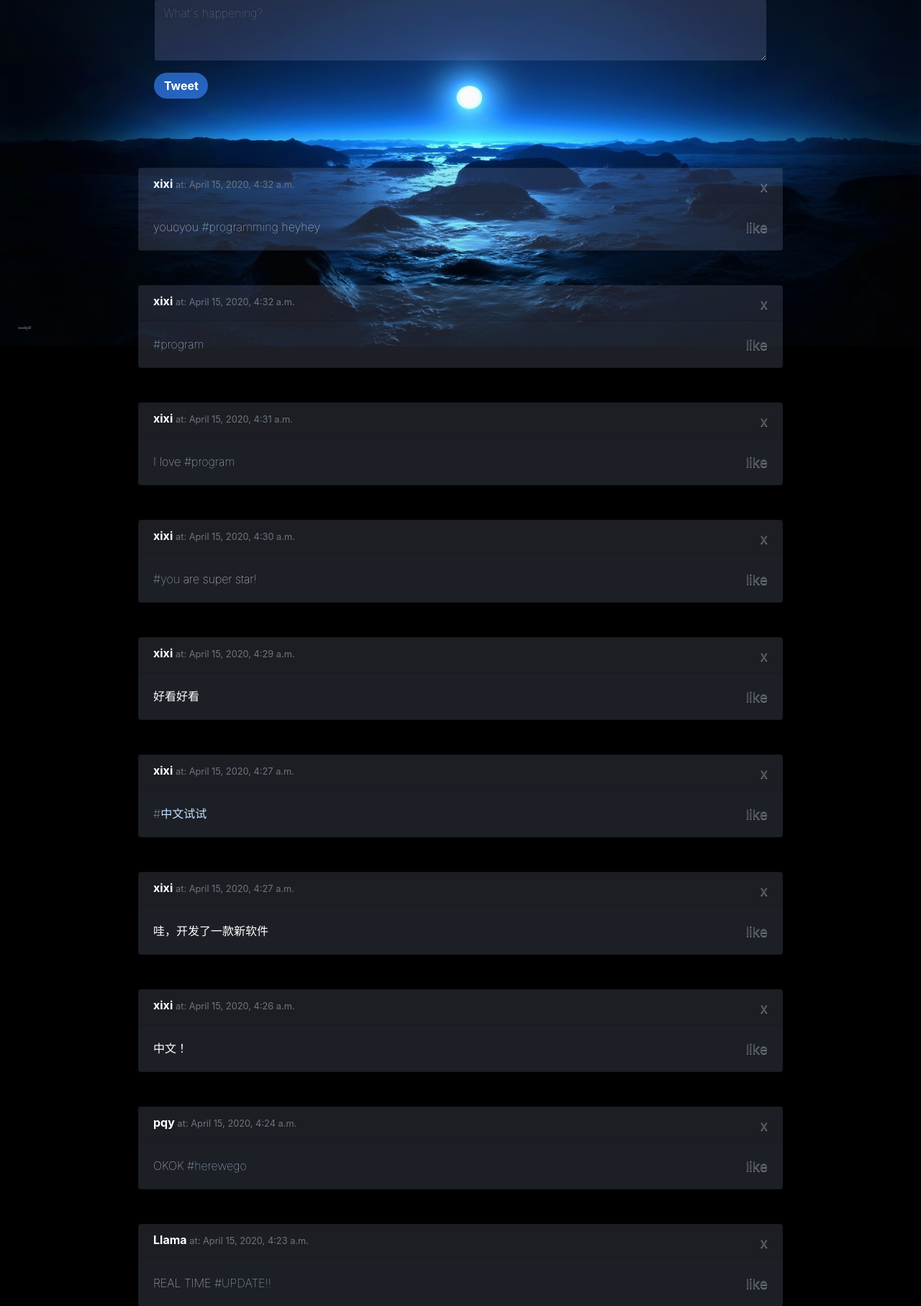
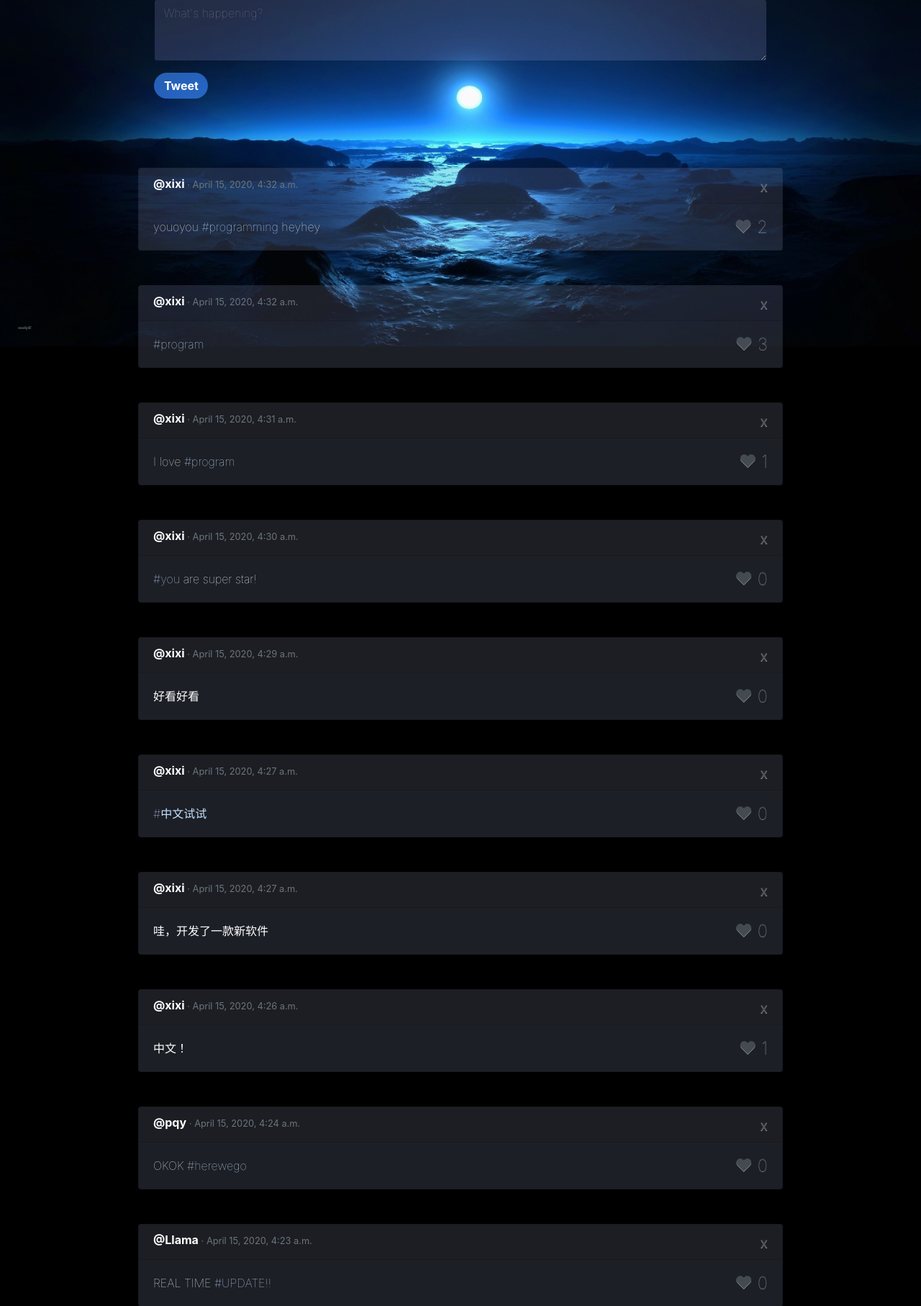
Before and after one commit to ameliapqy/TwitterNext, a Django app: page /home/ in a window 1280 px wide. Shown: the part 161-1975 px from the top of the page at 72% size. Run offline with Django 3.2, Linux system fonts and the light colour scheme; data comes from the database, SQL or seed files in the repository; both versions use the stored data as it was after the commit; some libraries are stand-ins or nearby versions.

Commit message:
finished basics

```diff
--- a/core/templates/about.html
+++ b/core/templates/about.html
@@ -60,6 +60,7 @@
     ">
       <div class="mx-auto dark" style="width: 70%;">
         <h1 class="display-3 text-white" type="about">Twitter Next</h1>
+        <div class="clearfix"></div>
         <p class="lead text-white">
           Twitter is an online news and social networking site where people communicate in short messages called tweets. Tweeting is posting short messages for anyone who follows you on Twitter, with the hope that your messages are useful and interesting to someone in your audience.
           <br>
--- a/core/templates/home.html
+++ b/core/templates/home.html
@@ -76,7 +76,7 @@
     <div class="card mx-auto text-white bg-dark mb-5" style="width: 70%">
 
       <h6 class="card-header font-weight-light mb-0 align-text-bottom">
-        <b class = "font-weight-bold">{{tweet.author}}   </b><small class="text-muted">at: {{tweet.created_at}}</small>
+        <b class = "font-weight-bold">@{{tweet.author}}   </b><small class="text-muted"> · {{tweet.created_at}}</small>
         <a class="close text-muted" href="/delete?id={{tweet.id}}"><small>x</small></a>
       </h6>
       <div class="card-body">
@@ -89,7 +89,11 @@
           {{element.text}}
           {% endif %}
           {%endfor%}
-          <a class="text-muted close" href="/like?id={{tweet.id}}"><small>like</small></a> </p>
+          {% if user in tweet.likes.all %}
+          <a class="close text-white" href="/like?id={{tweet.id}}">♥ <smaller>{{tweet.likes.count}}</smaller></a></p>
+          {% else %}
+          <a class="text-muted close" href="/like?id={{tweet.id}}">♥ <smaller>{{tweet.likes.count}}</smaller></a></p>
+          {% endif %}
       </div>
     </div>
   {%endfor%}
--- a/core/templates/profile.html
+++ b/core/templates/profile.html
@@ -66,7 +66,7 @@
     <div class="card mx-auto text-white mb-5" style="width: 70%">
 
       <h6 class="card-header font-weight-light mb-0 align-text-bottom">
-        <b class = "font-weight-bold">{{tweet.author}}   </b><small class="text-muted">at: {{tweet.created_at}}</small>
+        <b class = "font-weight-bold">@{{tweet.author}}   </b><small class="text-muted"> · {{tweet.created_at}}</small>
         <a class="close text-muted" href="/deletep?id={{tweet.id}}"><small>x</small></a>
       </h6>
       <div class="card-body">
@@ -79,7 +79,6 @@
           {{element.text}}
           {% endif %}
           {%endfor%}
-          <a class="text-muted close" href="/like?id={{tweet.id}}"><small>like</small></a> </p>
       </div>
     </div>
   {%endfor%}
--- a/core/views.py
+++ b/core/views.py
@@ -68,14 +68,12 @@ def hashtagAll(request):
     return render(request, "hashtag.html", {"hashtags" : hashtags})
 
 def hashtag(request):
-    print("start")
     name = request.GET.get('name', '')
     if name is '':
         hashtags = Hashtag.objects.all()
         return render(request, "hashtag.html", {"hashtags" : hashtags})
     else:
         wantName = '#' + name
-        print("name:" + wantName)
         hashtags = Hashtag.objects.filter(name=wantName)
         if hashtags.exists():
             return render(request, "hashtag.html", {"hashtags" : hashtags})
@@ -95,11 +93,14 @@ def delete(request):
     return redirect("/home/")
 
 def like(request):
+    if request.user == 'AnonymousUser':
+        tweets = Tweet.objects.order_by("created_at").reverse()
+        return render(request, "home.html", {"tweets" : tweets, "user": request.user, "valid": False})
     tweet = Tweet.objects.get(id=request.GET['id'])
-    if request.user not in tweet.likes:
+    if request.user not in tweet.likes.all():
         tweet.likes.add(request.user)
     else:
-        tweet.likes.delete(request.user)
+        tweet.likes.remove(request.user)
     return redirect("/home/")
 
 def deletep(request):
--- a/twitterNext/settings.py
+++ b/twitterNext/settings.py
@@ -25,7 +25,7 @@ SECRET_KEY = 'n7ar*ezj8%gle%sr11p5uh01c%59g0wh^=sh&ij6isx4@p@_i%'
 # SECURITY WARNING: don't run with debug turned on in production!
 DEBUG = True
 
-ALLOWED_HOSTS = []
+ALLOWED_HOSTS = ['192.168.1.93']
 
 
 # Application definition
```
Also changed, not shown: core/templates/hashtag.html (+5 -5 lines), db.sqlite3.
